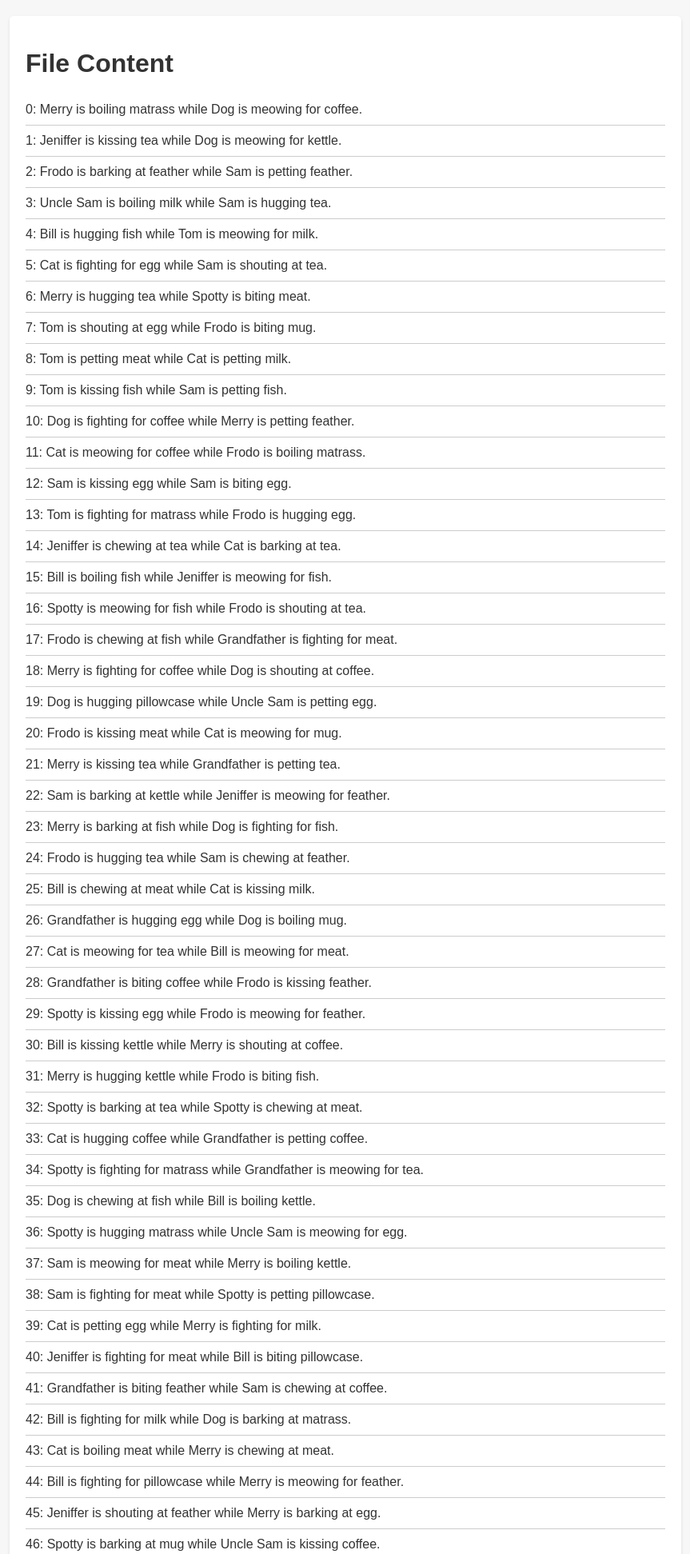
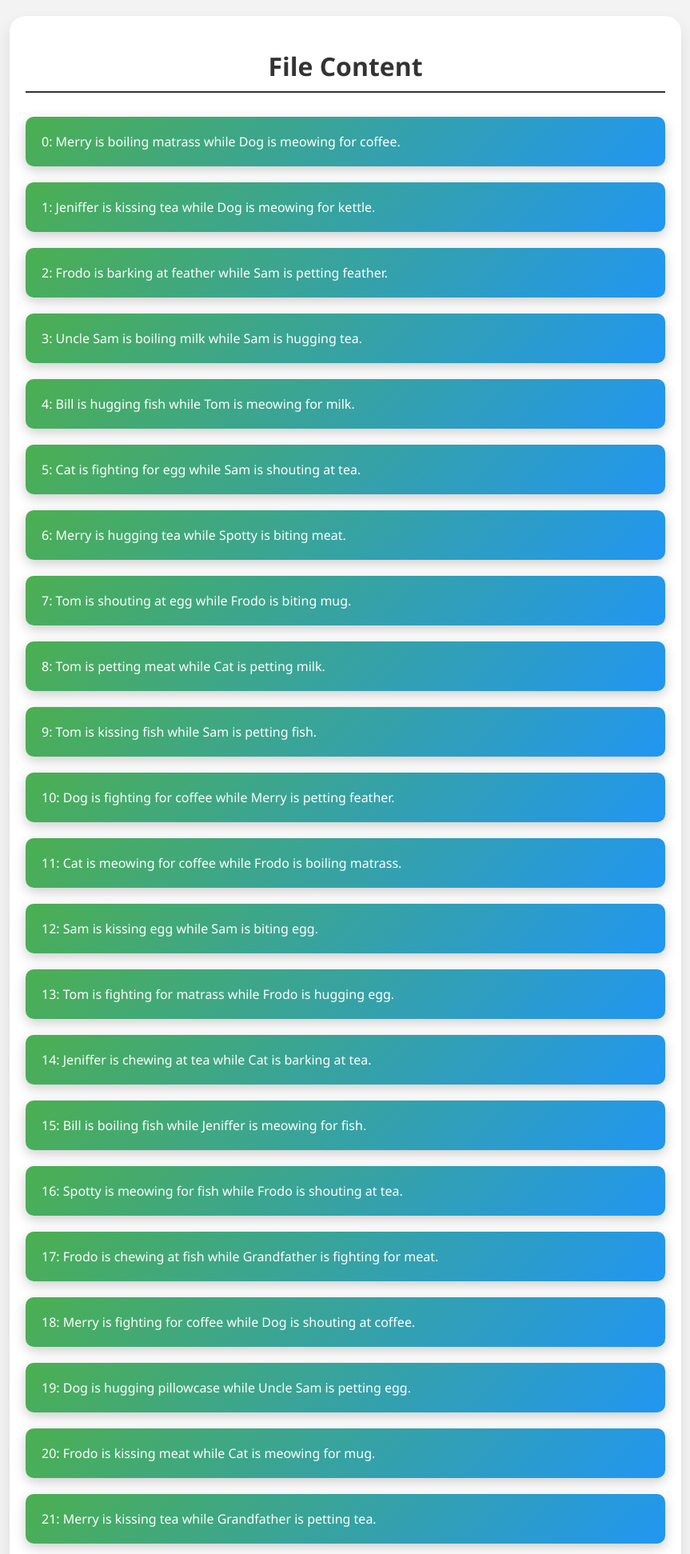
Before and after one commit to Mahak2432/vetty_test, a Flask app: page / in a window 1280 px wide. Shown: the top 1943 px of the page at 80% size, without its empty margins (208-1071 px from the left). Run offline with Flask 3, Linux system fonts and the light colour scheme.

Commit message:
change in css

```diff
--- a/templates/file_content.html
+++ b/templates/file_content.html
@@ -6,10 +6,10 @@
     <title>File Content</title>
     <style>
         body {
-            font-family: Arial, sans-serif;
+            font-family: 'Segoe UI', Tahoma, Geneva, Verdana, sans-serif;
             margin: 0;
             padding: 0;
-            background-color: #f7f7f7;
+            background-color: #f3f3f3;
             color: #333;
         }
         .container {
@@ -17,20 +17,32 @@
             margin: 20px auto;
             padding: 20px;
             background-color: #fff;
-            border-radius: 5px;
-            box-shadow: 0 2px 4px rgba(0, 0, 0, 0.1);
+            border-radius: 20px;
+            box-shadow: 0 10px 20px rgba(0, 0, 0, 0.1);
         }
         h1 {
-            margin-bottom: 20px;
+            margin-bottom: 30px;
             color: #333;
+            border-bottom: 2px solid #333;
+            padding-bottom: 10px;
+            text-align: center;
         }
         ul {
             list-style-type: none;
             padding: 0;
+            margin: 0;
         }
         li {
-            border-bottom: 1px solid #ccc;
-            padding: 10px 0;
+            padding: 20px;
+            border-radius: 10px;
+            margin-bottom: 20px;
+            background: linear-gradient(135deg, #4CAF50, #2196F3);
+            color: #fff;
+            box-shadow: 0 5px 15px rgba(0, 0, 0, 0.2);
+            transition: transform 0.3s ease;
+        }
+        li:hover {
+            transform: translateY(-5px);
         }
     </style>
 </head>
```
